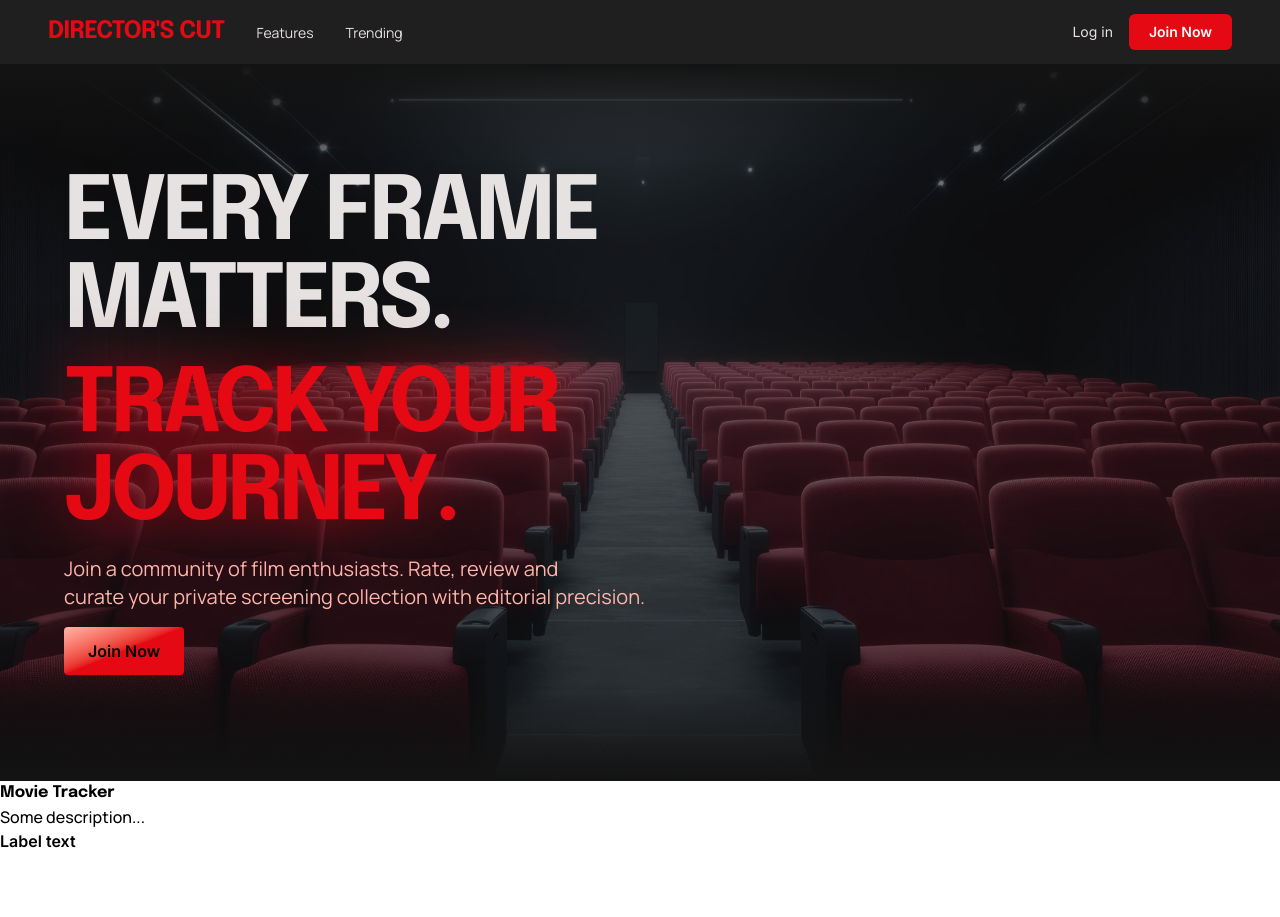
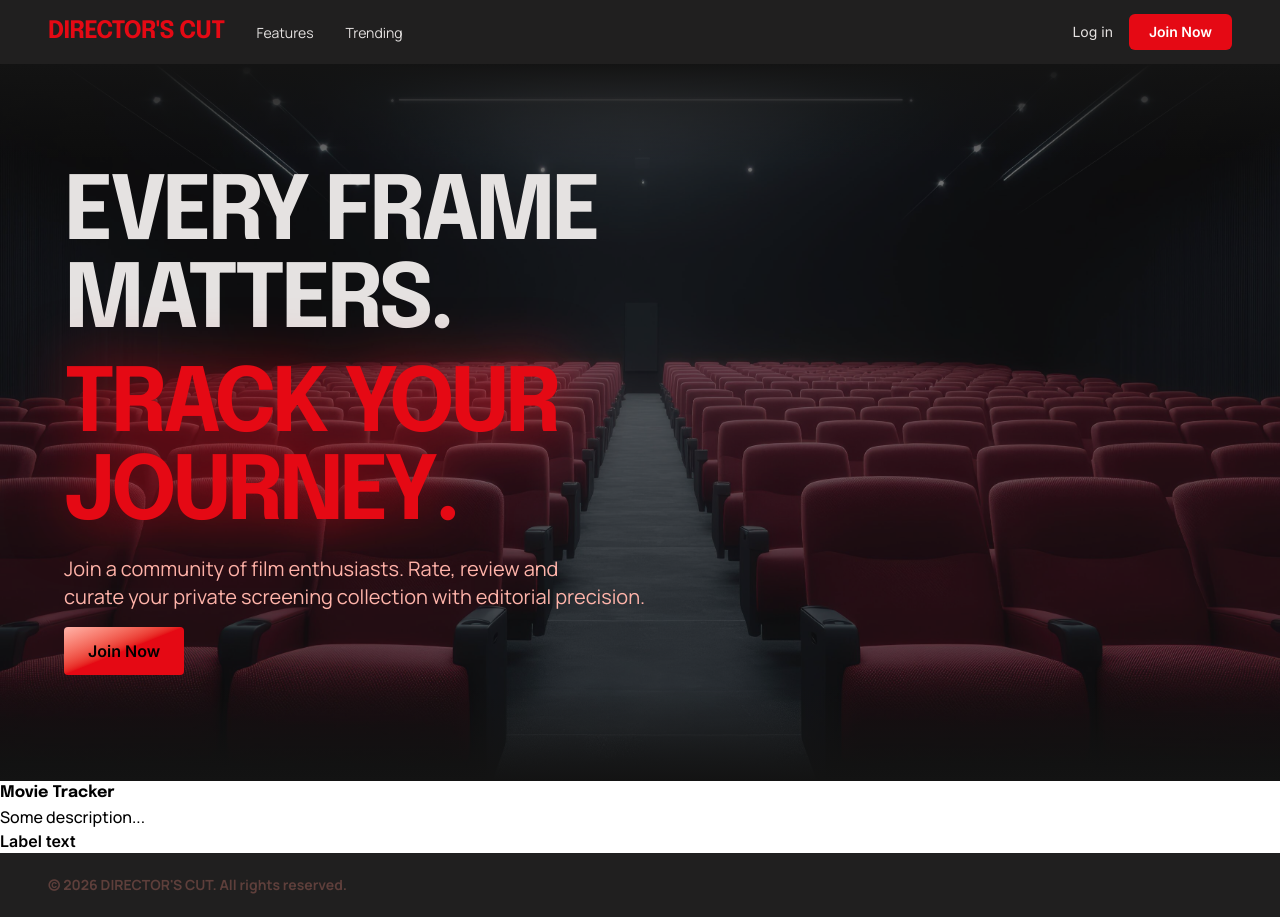
Before and after one commit to futuristaz/directors-cut, a Vue app in the folder client/: page / in a window 1280 px wide. Before the commit the page ends 853 px from the top, so only its background shows below. Built offline with nearby package versions, Linux system fonts and the light colour scheme.

Commit message:
feat: add Footer component and integrate it into App.vue

```diff
--- a/client/src/App.vue
+++ b/client/src/App.vue
@@ -1,9 +1,11 @@
 <script setup>
 import Navbar from './components/Navbar.vue';
 import Hero from './components/Hero.vue';
+import Footer from './components/Footer.vue';
 </script>
 
 <template>
   <Navbar />
   <RouterView />
+  <Footer />
 </template>
--- /dev/null
+++ b/client/src/components/Footer.vue
@@ -0,0 +1,13 @@
+<script setup>
+const year = new Date().getFullYear()
+</script>
+
+<template>
+  <nav class="bg-surface-container">
+    <div class="mx-auto max-w-8xl px-6 lg:px-12">
+      <div class="flex h-16 items-center justify-between">
+        <p class="text-outline-variant font-body font-bold text-sm">© {{ year }} DIRECTOR'S CUT. All rights reserved.</p>
+      </div>
+    </div>
+  </nav>
+</template>
```
